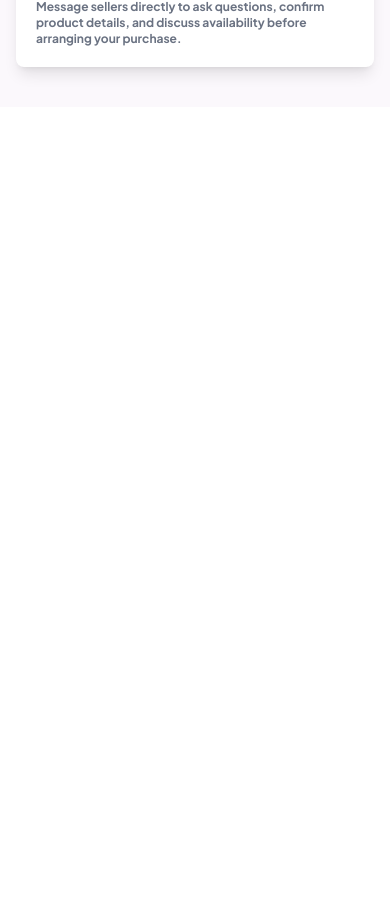
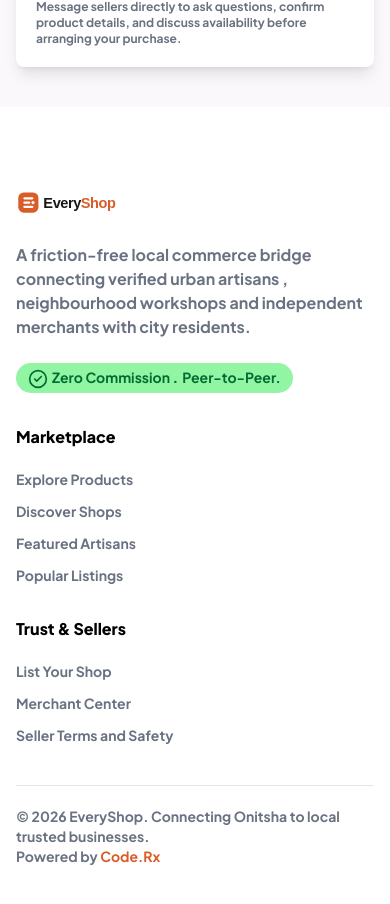
Before and after one commit to LilRex22/EveryShop-Marketplace-Frontend, a React (Vite) app: page / in a window 390 px wide. Shown: the part 6958-7862 px from the top of the page. Before the commit the page ends 7065 px from the top, so only its background shows below. Built offline with nearby package versions, Linux system fonts and the light colour scheme.

Commit message:
feat: added the footer component and its responsiveness

```diff
--- a/src/App.tsx
+++ b/src/App.tsx
@@ -1,11 +1,13 @@
 import { Home } from "./pages/Home"
 import { Navbar } from "./components/Navbar"
+import { Footer } from "./components/Footer"
 function App() {
 
   return (
     <>
       <Navbar />
       <Home />
+      <Footer />
     </>
   )
 }
--- /dev/null
+++ b/src/components/Footer.tsx
@@ -0,0 +1,34 @@
+import logo from '../assets/everyshop-logo-lockup.svg';
+import { CircleCheck } from "lucide-react";
+
+export function Footer() {
+    return (
+        <footer className='font-jakarta px-4 sm:px-8 lg:px-15 py-10 mt-5'>
+            <div className="grid grid-cols-1 sm:grid-cols-2 lg:grid-cols-5 gap-8 lg:gap-0 border-b border-gray-200 pt-5 pb-10">
+                <div className="sm:col-span-2 lg:col-span-2 flex flex-col gap-6 items-start">
+                    <img src={logo} alt="logo" className='h-8 sm:h-10 w-auto'/>
+                    <p className='text-md text-gray-500 max-w-md lg:max-w-none'>A friction-free local commerce bridge connecting verified urban artisans
+                        , neighbourhood workshops and independent merchants with city residents.
+                    </p>
+                    <div className="rounded-4xl w-fit p-1 px-3 text-xs sm:text-base" style={{backgroundColor: '#92f5a4'}}>
+                        <p className='text-[#006d30] text-sm'><CircleCheck className="inline-block mr-1" size={20}/>Zero Commission <span className="me-1 font-extrabold">.</span>Peer-to-Peer.</p>
+                    </div>
+                </div>
+                <div className="flex flex-col gap-3">
+                    <h3 className='font-extrabold mb-2'>Marketplace</h3>
+                    <a href="" className='text-sm text-gray-500 hover:text-[#D95D28]'>Explore Products</a>
+                    <a href="" className='text-sm text-gray-500 hover:text-[#D95D28]'>Discover Shops</a>
+                    <a href="" className='text-sm text-gray-500 hover:text-[#D95D28]'>Featured Artisans</a>
+                    <a href="" className='text-sm text-gray-500 hover:text-[#D95D28]'>Popular Listings</a>
+                </div>
+                <div className="flex flex-col gap-3">
+                    <h3 className='font-extrabold mb-2'>Trust & Sellers</h3>
+                    <a href="" className='text-sm text-gray-500 hover:text-[#D95D28]'>List Your Shop</a>
+                    <a href="" className='text-sm text-gray-500 hover:text-[#D95D28]'>Merchant Center</a>
+                    <a href="" className='text-sm text-gray-500 hover:text-[#D95D28]'>Seller Terms and Safety</a>
+                </div>
+            </div>
+            <p className='text-gray-500 mt-5 text-sm'>&copy; 2026 EveryShop. Connecting Onitsha to local trusted businesses. <br />Powered by <a href="https://www.linkedin.com/in/chukwuemeka-rex-4b3bb63bb/" target='_blank' rel="noopener noreferrer" className='text-[#D95D28] hover:underline'>Code.Rx</a></p>
+        </footer>
+    )
+}
--- a/src/pages/Home.tsx
+++ b/src/pages/Home.tsx
@@ -1,5 +1,6 @@
 import { CircleCheck, Dot, MonitorSmartphone, ShoppingBasket, Shirt, Armchair, Flower2, Wrench, ArrowRight, Store, MapPin, Percent, MessagesSquare, HousePlus, ShieldCheck, Eye, MapPinCheck, MessageSquareLock } from "lucide-react";
 import { HeroSearch } from "../components/HeroSearch"
+import merchantImage from "../assets/everyshop-merchant.webp";
 
 export function Home() {
     const category = [
@@ -182,7 +183,7 @@ export function Home() {
                         </div>
                         <div className="flex-1">
                             <div className={`w-full h-64 lg:h-full bg-gray-200 rounded-lg flex items-center justify-center`}>
-                                <img src='src\assets\everyshop-merchant.webp' alt='merchant' className="object-cover w-full h-full rounded-bl-lg rounded-br-lg lg:rounded-bl-none lg:rounded-tr-lg lg:rounded-br-lg" loading="lazy"/>
+                                <img src={merchantImage} alt='merchant' className="object-cover w-full h-full rounded-bl-lg rounded-br-lg lg:rounded-bl-none lg:rounded-tr-lg lg:rounded-br-lg" loading="lazy"/>
                             </div>
                         </div>
                     </div>
```
